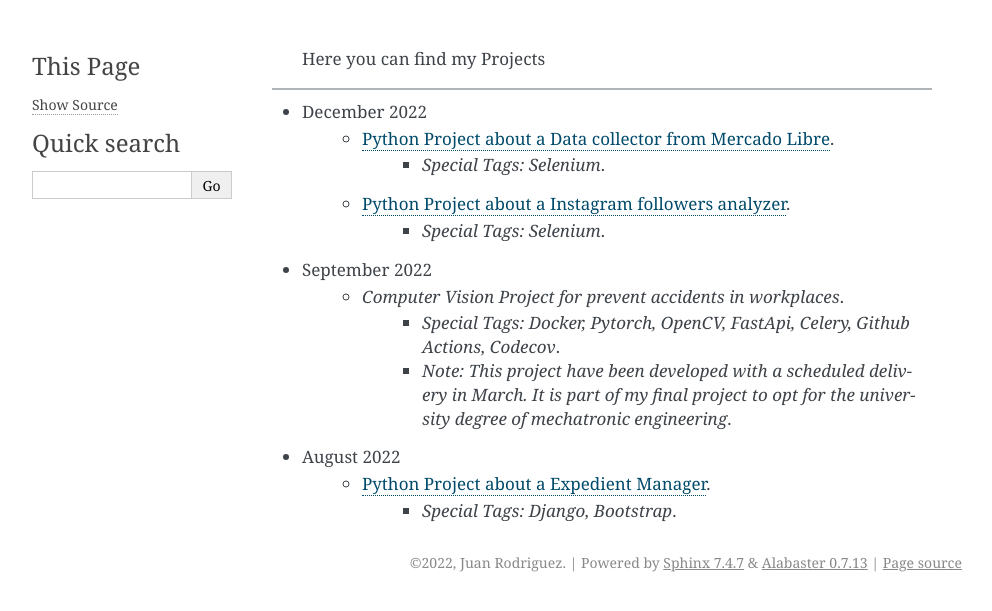
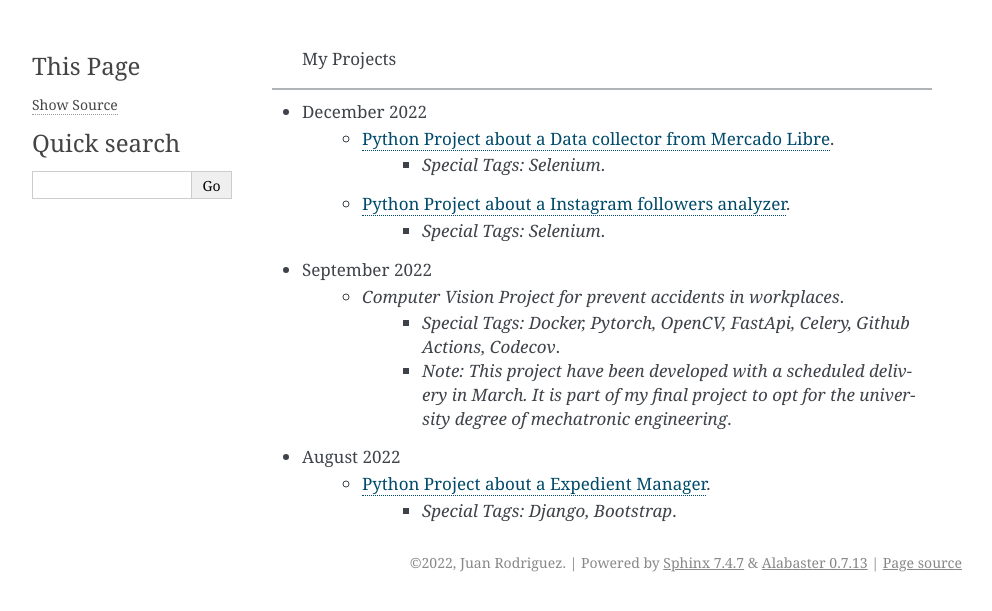
Before and after one commit to Juerodriguez/juerodriguez-blog, a Sphinx documentation site: the page built from docs/page.rst, in a window 1280 px wide. Shown: the top 611 px of the page, without its empty margins (148-1140 px from the left). Built offline with Sphinx 7.4.7, drawn with Linux system fonts in a browser that asks for light colours.

Commit message:
Update page.rst

```diff
--- a/docs/page.rst
+++ b/docs/page.rst
@@ -1,4 +1,4 @@
-  Here you can find my Projects
+  My Projects
 =======
 
 * December 2022
```
